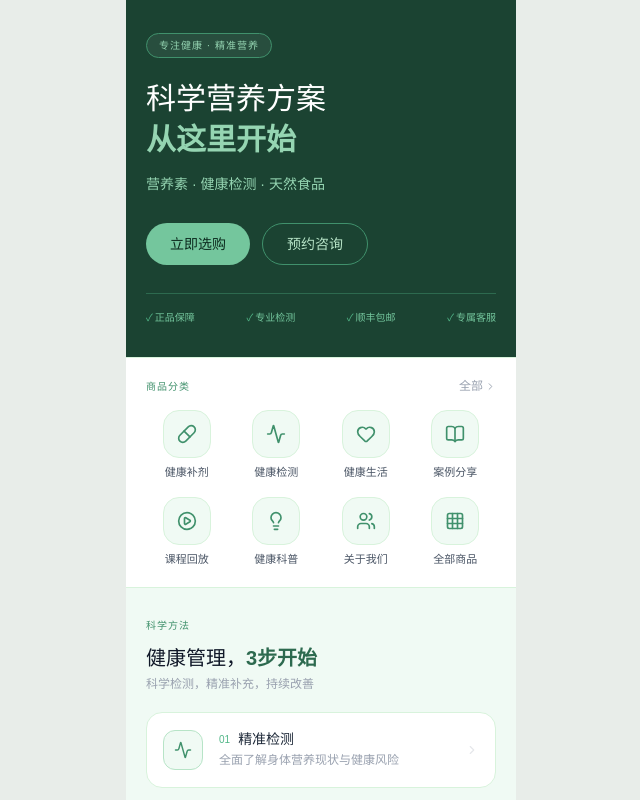
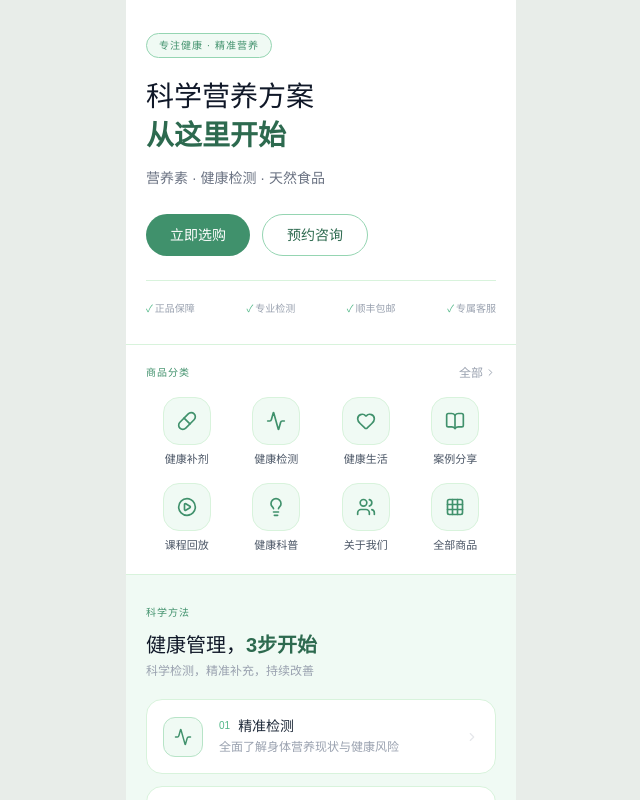
Before and after one commit to ChrisCai1990/huize-jiagong, a Next.js app: page /youzan in a window 1280 px wide. Shown: the top 800 px of the page, without its empty margins (319-959 px from the left). Built offline with nearby package versions, Linux system fonts and the light colour scheme.

Commit message:
style: hero改为主站白底风格

```diff
--- a/src/app/youzan/page.tsx
+++ b/src/app/youzan/page.tsx
@@ -64,42 +64,42 @@ export default function YouzanPage() {
         <main className="flex-1 pb-16 youzan-scroll overflow-y-auto">
 
           {/* ── Hero ── */}
-          <section id="section-hero" className="px-5 pt-8 pb-8" style={{ background: "var(--green-900)" }}>
+          <section id="section-hero" className="px-5 pt-8 pb-7 bg-white">
             <span
               className="inline-block text-[10px] tracking-widest uppercase border rounded-full px-3 py-1 mb-5"
-              style={{ color: "var(--green-300)", borderColor: "var(--green-700)", background: "rgba(255,255,255,0.06)" }}
+              style={{ color: "var(--green-700)", borderColor: "var(--green-300)", background: "var(--green-50)" }}
             >
               专注健康 · 精准营养
             </span>
 
-            <h1 className="text-[30px] font-light text-white leading-snug mb-3">
+            <h1 className="text-[28px] font-light text-gray-900 leading-snug mb-3">
               科学营养方案<br />
-              <span className="font-semibold" style={{ color: "var(--green-300)" }}>从这里开始</span>
+              <span className="font-semibold" style={{ color: "var(--green-800)" }}>从这里开始</span>
             </h1>
 
-            <p className="text-sm leading-relaxed mb-7" style={{ color: "var(--green-300)", maxWidth: "260px" }}>
+            <p className="text-sm text-gray-500 leading-relaxed mb-6">
               营养素 · 健康检测 · 天然食品
             </p>
 
-            <div className="flex gap-3 mb-7">
+            <div className="flex gap-3 mb-6">
               <button
-                className="text-sm px-6 py-2.5 rounded-full font-medium"
-                style={{ background: "var(--green-400)", color: "var(--green-950)" }}
+                className="text-sm text-white px-6 py-2.5 rounded-full"
+                style={{ background: "var(--green-700)" }}
               >
                 立即选购
               </button>
               <button
                 className="text-sm px-6 py-2.5 rounded-full border"
-                style={{ color: "var(--green-200)", borderColor: "var(--green-700)" }}
+                style={{ color: "var(--green-800)", borderColor: "var(--green-300)" }}
               >
                 预约咨询
               </button>
             </div>
 
             {/* 信任标签 */}
-            <div className="flex items-center justify-between pt-4" style={{ borderTop: "1px solid var(--green-800)" }}>
+            <div className="flex items-center justify-between pt-5" style={{ borderTop: "1px solid var(--green-100)" }}>
               {["正品保障", "专业检测", "顺丰包邮", "专属客服"].map((t) => (
-                <span key={t} className="text-[10px] flex items-center gap-0.5" style={{ color: "var(--green-400)" }}>
+                <span key={t} className="text-[10px] flex items-center gap-0.5 text-gray-400">
                   <span style={{ color: "var(--green-500)" }}>✓</span> {t}
                 </span>
               ))}
```
